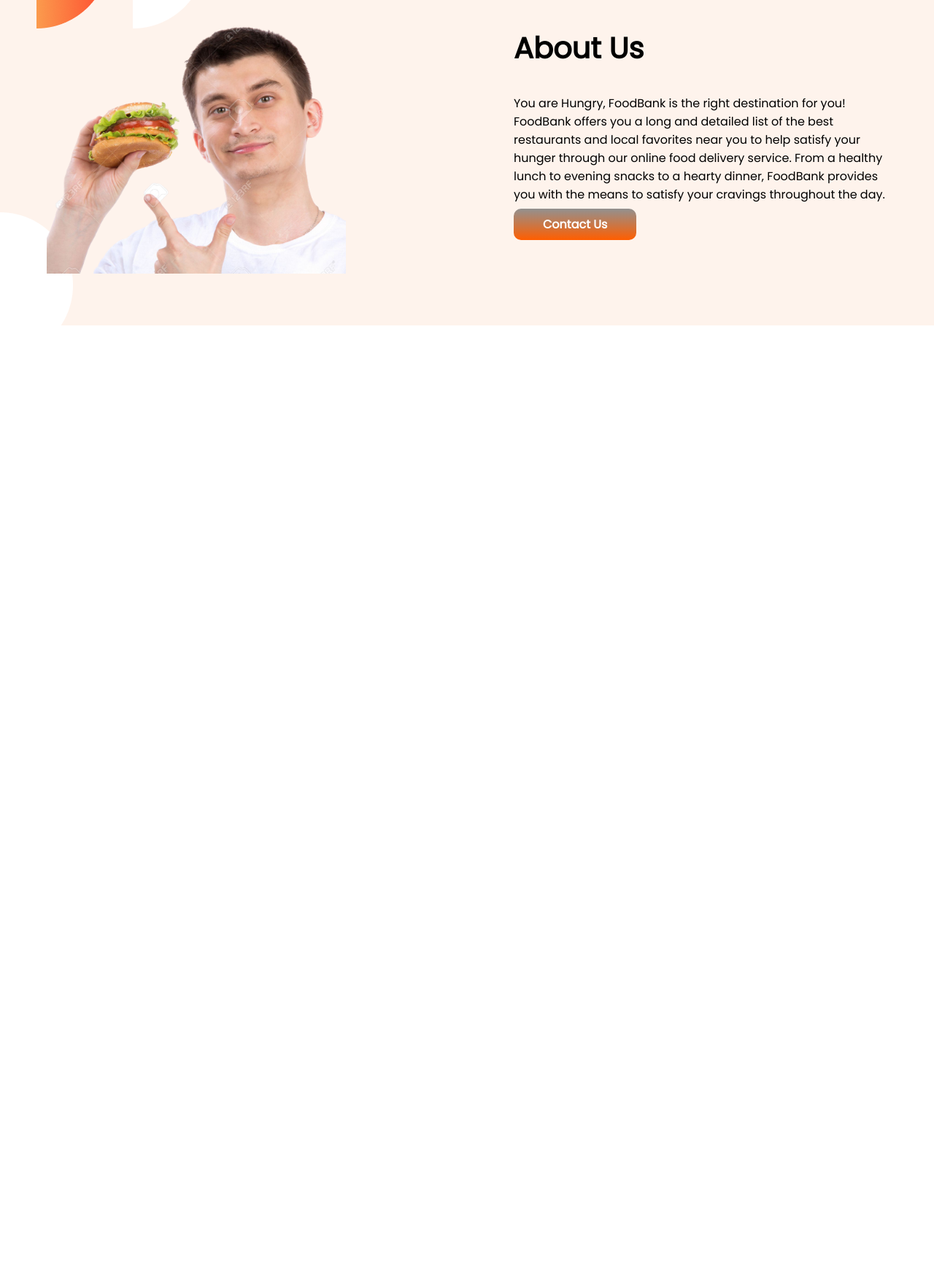
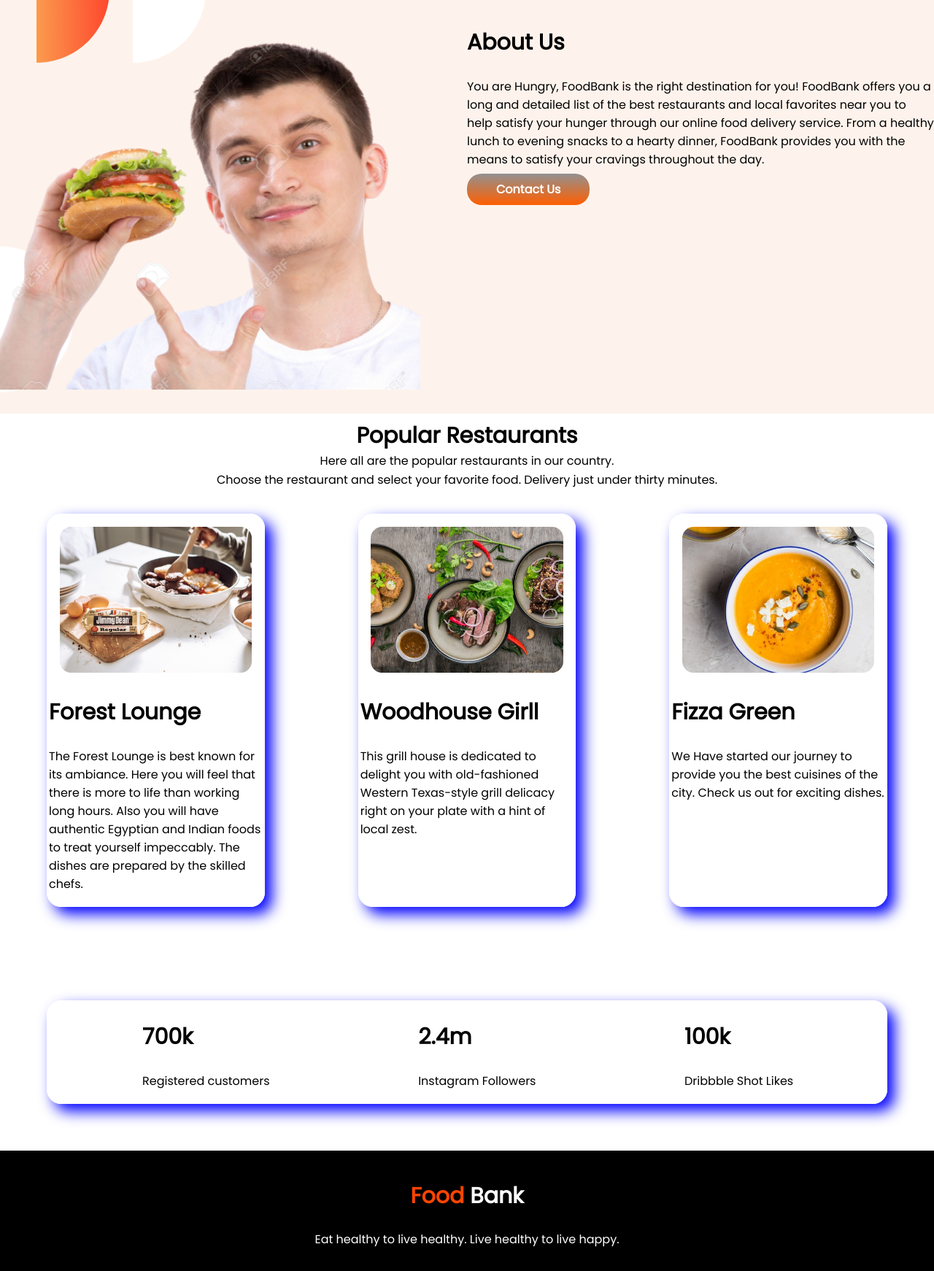
Before and after one commit to shamim1620/food-bank, a plain HTML site: page index.html in a window 1280 px wide. Shown: the part 661-2403 px from the top of the page at 73% size. Before the commit the page ends 1107 px from the top, so only its background shows below. Drawn offline with Linux system fonts and the light colour scheme.

Commit message:
footer added

```diff
--- a/index.html
+++ b/index.html
@@ -14,7 +14,7 @@
 
 <body>
     <section class="flexible">
-        <div class="half-width">
+        <div class="first-heading half-width">
             <h1> <span class="orange-color">Skip</span> The Diet,</h1>
             <h1>Just Eat Healthy</h1>
             <h1>With FoodBank</h1>
@@ -40,6 +40,56 @@
             <a class="link-botton" target="_blank" href="">Contact Us</a>
         </div>
     </section>
+    <section>
+        <div class="restaurant">
+            <h2>Popular Restaurants</h2>
+            <p>Here all are the popular restaurants in our country.</p>
+            <p>Choose the restaurant and select your favorite
+                food. Delivery just under thirty minutes.</p>
+        </div>
+        <div class="food-name">
+            <div class="food-width">
+                <img src="images/food/food1.jpg" alt="">
+                <h2>Forest Lounge</h2>
+                <p>The Forest Lounge is best known for its ambiance. Here you will feel that there is more to life than
+                    working long hours. Also you will have authentic Egyptian and Indian foods to treat yourself
+                    impeccably. The dishes are prepared by the skilled chefs.</p>
+
+            </div>
+            <div class="food-width">
+                <img src="images/food/food2.jpg" alt="">
+                <h2>Woodhouse Girll</h2>
+                <p>This grill house is dedicated to delight you with old-fashioned Western Texas-style grill delicacy
+                    right on your plate with a hint of local zest.</p>
+            </div>
+            <div class="food-width">
+                <img src="images/food/food3.png" alt="">
+                <h2>Fizza Green</h2>
+                <p>We Have started our journey to provide you the best cuisines of the city. Check us out for exciting
+                    dishes.</p>
+            </div>
+        </div>
+    </section>
+    <section>
+        <div class="food-name like-part">
+            <div>
+                <h2>700k</h2>
+                <p>Registered customers</p>
+            </div>
+            <div class="insta">
+                <h2>2.4m</h2>
+                <p>Instagram Followers</p>
+            </div>
+            <div class="facebook">
+                <h2>100k</h2>
+                <p>Dribbble Shot Likes</p>
+            </div>
+        </div>
+    </section>
+    <footer>
+        <h2><span class="orange-color">Food</span> Bank</h2>
+        <p>Eat healthy to live healthy. Live healthy to live happy.</p>
+    </footer>
 
 </body>
 
--- a/style.css
+++ b/style.css
@@ -7,7 +7,7 @@ h1{
     line-height: 30px;
 }
 h2{
-    font-size: 40px;
+    font-size: 30px;
 }
 .orange-color{
     color: orangered;
@@ -15,12 +15,17 @@ h2{
 .flexible{
     display: flex;
 }
+.first-heading{
+    padding: 5%;
+
+}
 .half-width{
     width: 50%;
-    padding: 5%;
+    margin-top: 2%;
+    margin-bottom: 2%;
 }
 .half-width img{
-    width: 80%;
+    width: 90%;
 }
 .link-botton{
     text-decoration: none;
@@ -28,9 +33,63 @@ h2{
     font-weight: 700;
     padding: 10px 40px;
     color: white;
-    border-radius: 10px;
+    border-radius: 20px;
 }
 .back-image{
     background-image: url("images/shapes/7.png");
     background-repeat: no-repeat;
 }
+.restaurant{
+    text-align: center;
+    line-height: 10px;
+}
+.food-name{
+    display: flex;
+}
+.food-width{
+    width: 30%;
+    margin-left: 5%;
+    margin-right: 5%;
+    margin-top: 2%;
+    box-shadow: 10px 10px 20px blue;
+    border-radius: 20px;
+    border: solid;
+    border-color: white;
+    border-image-slice: 9;
+
+}
+.food-width img{
+    width: 90%;
+    padding-left: 5%;
+    padding-top: 5%;
+
+}
+.like-part{
+    padding-left: 10%;
+    margin-left: 5%;
+    margin-right: 5%;
+    margin-top: 10%;
+    box-shadow: 10px 10px 20px blue;
+    border-radius: 20px;
+    border: solid;
+    border-color: white;
+    border-image-slice: 9;
+
+
+}
+.insta{
+    padding-left: 20%;
+
+}
+.facebook{
+
+    padding-left: 20%;
+}
+footer{
+    color: white;
+    text-align: center;
+    margin-top: 5%;
+    background-color:black;
+    padding: 15px;
+
+}
```
Also changed, not shown: images/food/food1.jpg (renamed from images/food/Project Cover.jpg), images/food/food2.jpg (renamed from images/food/Project Cover1.jpg), images/food/food3.png (renamed from images/food/Project Cover.png), 1 other file.
